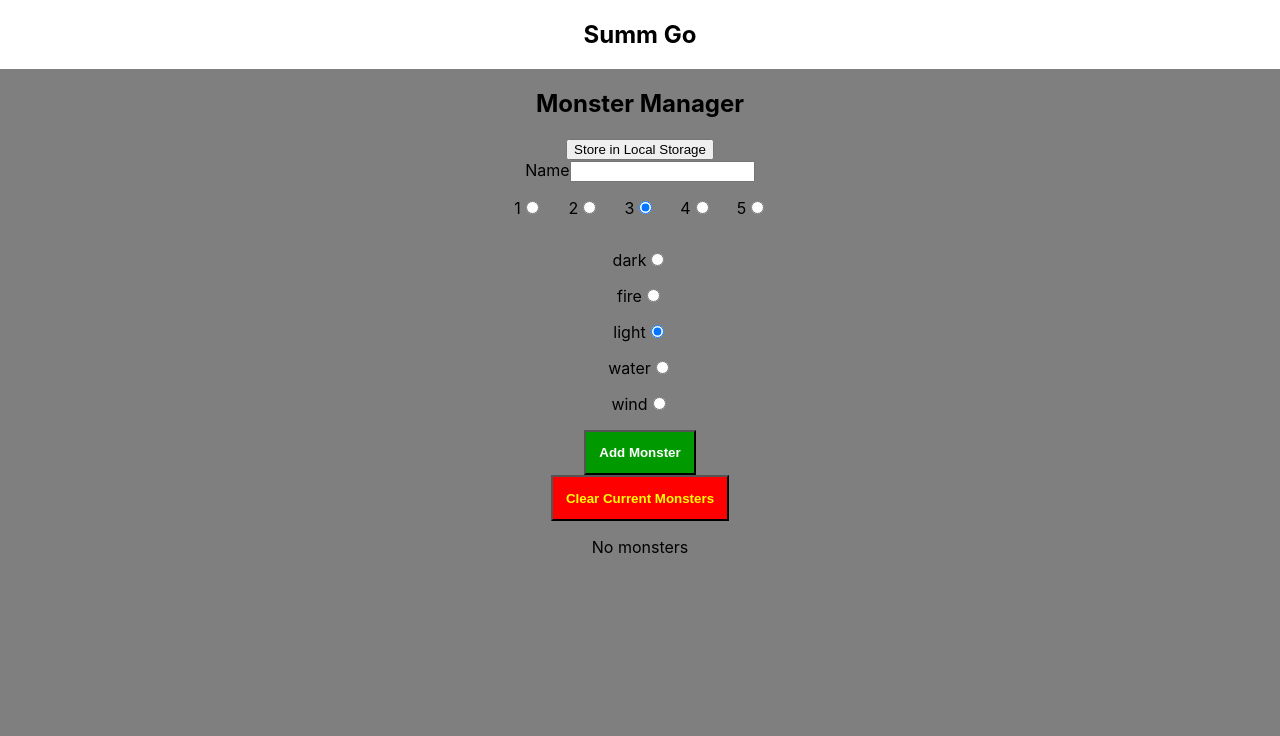
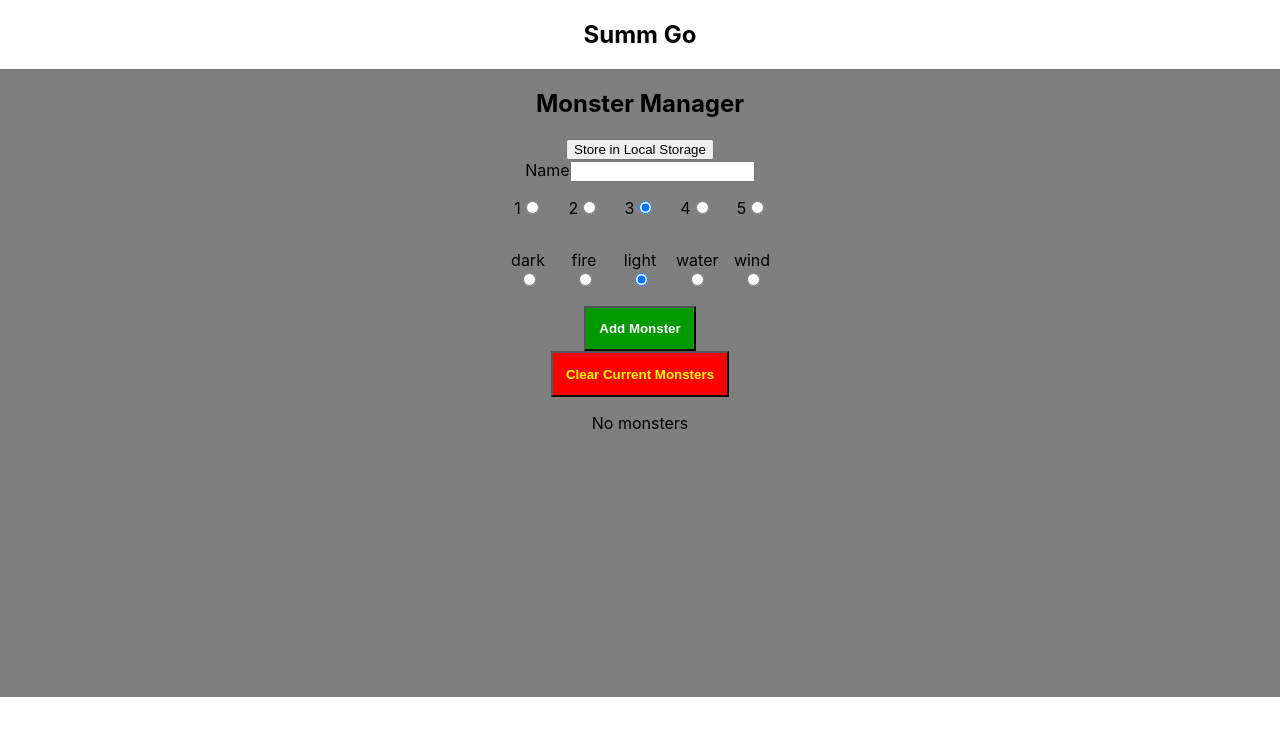
Before and after one commit to Wolven531/summ-go, a React (Create React App) app: page / in a window 1280 px wide. Shown: the top 736 px of the page. Built offline with nearby package versions, Linux system fonts and the light colour scheme.

Commit message:
Style element editor a bit

```diff
--- a/src/MonsterManager/MonsterManager.css
+++ b/src/MonsterManager/MonsterManager.css
@@ -18,6 +18,7 @@
 	padding: 1em;
 }
 
+.monster-manager .element-editor,
 .monster-manager .star-editor {
 	display: grid;
 	grid-column-gap: 1em;
```
